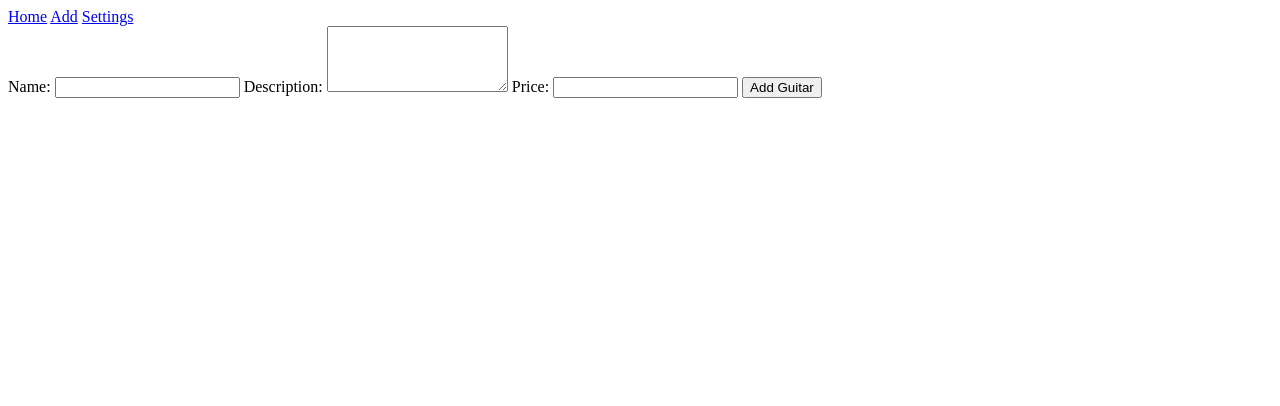
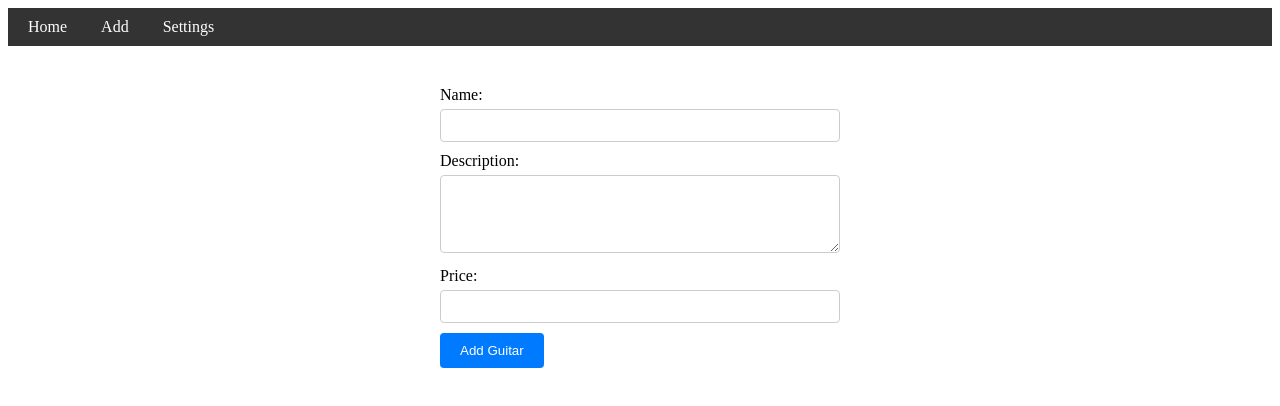
Before and after one commit to tidumarco/dotnet-fullstack, a SvelteKit app in the folder client/: page /add in a window 1280 px wide. Shown: the top 406 px of the page. Built offline with nearby package versions, Linux system fonts and the light colour scheme.

Commit message:
Style added

```diff
--- a/client/src/routes/+layout.svelte
+++ b/client/src/routes/+layout.svelte
@@ -1,7 +1,27 @@
-<nav>
-	<a href="/home">Home</a>
-	<a href="/add">Add</a>
-	<a href="/settings">Settings</a>
+<nav class="header-nav">
+	<a href="/home" class="nav-link">Home</a>
+	<a href="/add" class="nav-link">Add</a>
+	<a href="/settings" class="nav-link">Settings</a>
 </nav>
 
 <slot />
+
+<style>
+	.header-nav {
+		background-color: #333;
+		color: #fff;
+		padding: 10px;
+	}
+
+	.nav-link {
+		color: #fff;
+		text-decoration: none;
+		margin-right: 10px;
+		padding: 5px 10px;
+		border-radius: 4px;
+	}
+
+	.nav-link:hover {
+		background-color: #555;
+	}
+</style>
--- a/client/src/routes/add/+page.svelte
+++ b/client/src/routes/add/+page.svelte
@@ -1,10 +1,14 @@
-<script>
-	let name = '';
-	let description = '';
-	let price = '';
+<script lang="ts">
+	import type { Guitar } from '../../types/Guitar';
+
+	let name: string;
+	let description: string;
+	let price: number | undefined;
+	let confirmationMessage = '';
+	let lastEnteredGuitar: Guitar;
 
 	async function handleSubmit() {
-		const formData = {
+		const formData: Guitar = {
 			name,
 			description,
 			price
@@ -19,14 +23,20 @@
 		});
 
 		if (response.ok) {
-			console.log('Guitar added successfully!');
+			confirmationMessage = 'Guitar added successfully!';
+			window.alert(confirmationMessage);
+			lastEnteredGuitar = formData;
+			name = '';
+			description = '';
+			price = undefined;
 		} else {
-			console.error('Failed to add guitar');
+			confirmationMessage = 'Failed to add guitar';
+			window.alert(confirmationMessage);
 		}
 	}
 </script>
 
-<form on:submit|preventDefault={handleSubmit}>
+<form class="guitar-form" on:submit|preventDefault={handleSubmit}>
 	<label for="name">Name:</label>
 	<input type="text" id="name" bind:value={name} />
 
@@ -37,4 +47,45 @@
 	<input type="number" id="price" bind:value={price} />
 
 	<button type="submit">Add Guitar</button>
+
+	{#if confirmationMessage}
+		<p>Last guitar added: {lastEnteredGuitar.name}</p>
+	{/if}
 </form>
+
+<style>
+	.guitar-form {
+		max-width: 400px;
+		margin-top: 40px;
+		margin: 40px auto;
+	}
+
+	label {
+		display: block;
+		margin-bottom: 5px;
+	}
+
+	input[type='text'],
+	input[type='number'],
+	textarea {
+		width: 100%;
+		padding: 8px;
+		margin-bottom: 10px;
+		border: 1px solid #ccc;
+		border-radius: 4px;
+		box-sizing: border-box;
+	}
+
+	button {
+		background-color: #007bff;
+		color: #fff;
+		border: none;
+		border-radius: 4px;
+		padding: 10px 20px;
+		cursor: pointer;
+	}
+
+	button:hover {
+		background-color: #0056b3;
+	}
+</style>
--- a/client/src/slots/Guitar.svelte
+++ b/client/src/slots/Guitar.svelte
@@ -1,3 +1,14 @@
+<script lang="ts">
+	import { createEventDispatcher } from 'svelte';
+
+	export let guitarId: number | undefined;
+	const dispatch = createEventDispatcher();
+
+	async function deleteGuitar() {
+		dispatch('guitarDeleted', { guitarId });
+	}
+</script>
+
 <article class="guitar-card">
 	<h2>
 		<slot name="name" />
@@ -11,10 +22,17 @@
 	<div class="price">
 		<slot name="price" />
 	</div>
+	<div>
+		<button on:click={deleteGuitar}>Delete</button>
+	</div>
 </article>
 
 <style>
 	.guitar-card {
+		display: flex;
+		flex-direction: column;
+		justify-content: space-evenly;
+		height: 250px;
 		width: 250px;
 		border: 1px solid #aaa;
 		border-radius: 2px;
@@ -22,17 +40,25 @@
 		padding: 1em;
 		margin-bottom: 20px;
 	}
+	.description,
+	.price {
+		padding: 10px 0 10px 0;
+	}
 
 	h2 {
-		padding: 0 0 0.2em 0;
-		margin: 0 0 1em 0;
 		border-bottom: 1px solid #ff3e00;
 	}
 
-	.description,
-	.price {
-		padding: 0 0 10px 1.5em;
-		margin: 0 0 0.5em 0;
-		line-height: 1.2;
+	button {
+		background-color: #ff3e00;
+		color: white;
+		border: none;
+		border-radius: 4px;
+		padding: 0.5em 1em;
+		cursor: pointer;
+	}
+
+	button:hover {
+		background-color: #ff5c33;
 	}
 </style>
--- a/client/src/types/Guitar.ts
+++ b/client/src/types/Guitar.ts
@@ -1,6 +1,6 @@
 export type Guitar = {
-	id: number;
+	id?: number;
 	name: string;
 	description: string;
-	price: number;
+	price?: number;
 };
```
Also changed, not shown: client/src/routes/home/+page.svelte (+24 -2 lines).
